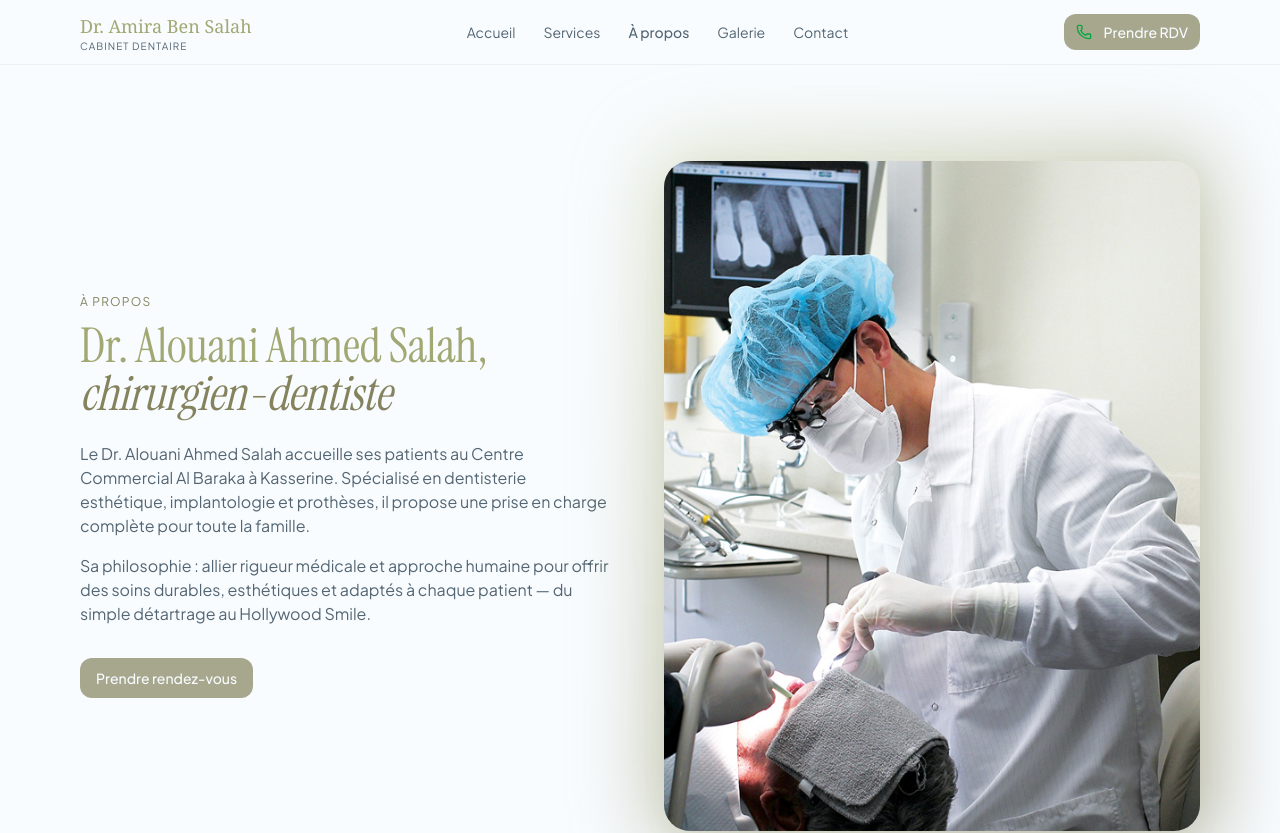
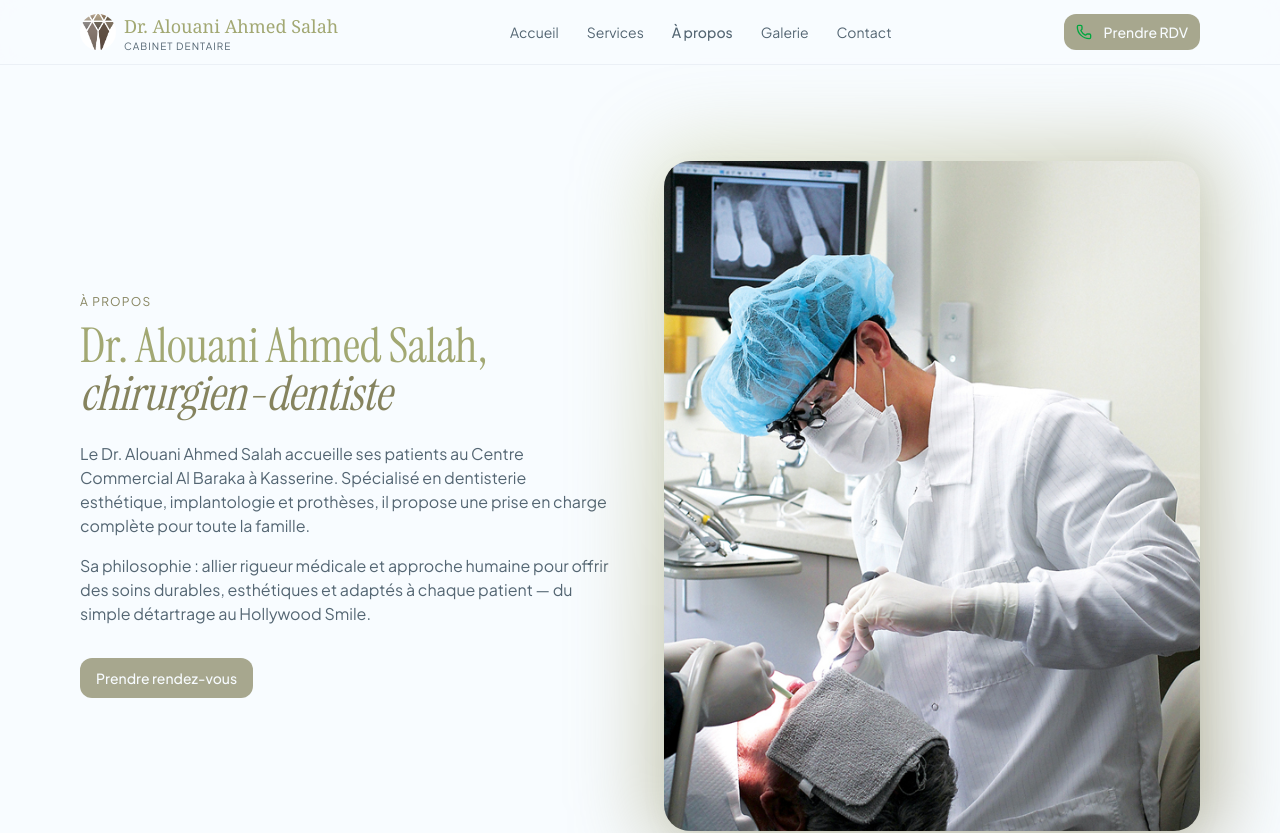
Before and after one commit to Yesserabedlmoujib/dentist-showcase-website, a React (Vite) app: page /about in a window 1280 px wide. Shown: the top 833 px of the page. Built offline with nearby package versions, Linux system fonts and the light colour scheme.

Commit message:
feat(header): customize navbar branding for Dr. Alouani

```diff
--- a/src/components/site-header.tsx
+++ b/src/components/site-header.tsx
@@ -2,6 +2,7 @@ import { Link } from "@tanstack/react-router";
 import { useState } from "react";
 import { Menu, X, Phone } from "lucide-react";
 import { Button } from "@/components/ui/button";
+import logo from "@/assets/logooo.jpg";
 
 const nav = [
   { to: "/", label: "Accueil" },
@@ -18,11 +19,15 @@ export function SiteHeader() {
     <header className="sticky top-0 z-50 w-full border-b border-border/60 bg-background/80 backdrop-blur-md">
       <div className="mx-auto flex h-16 max-w-6xl items-center justify-between px-4">
         <Link to="/" className="flex items-center gap-2">
-          {/* <div className="flex h-9 w-9 items-center justify-center rounded-full bg-primary text-primary-foreground font-bold">
-            D
-          </div> */}
+          <div className="flex h-9 w-9 items-center justify-center overflow-hidden rounded-full bg-primary">
+            <img
+              src={logo}
+              alt="Logo"
+              className="h-full w-full object-cover"
+            />
+          </div>
           <div className="leading-tight">
-            <div className="font-serif text-lg">Dr. Amira Ben Salah</div>
+            <div className="font-serif text-lg">Dr. Alouani Ahmed Salah</div>
             <div className="text-[10px] uppercase tracking-widest text-muted-foreground">
               Cabinet Dentaire
             </div>
```
Also changed, not shown: src/assets/logooo.jpg (added).
